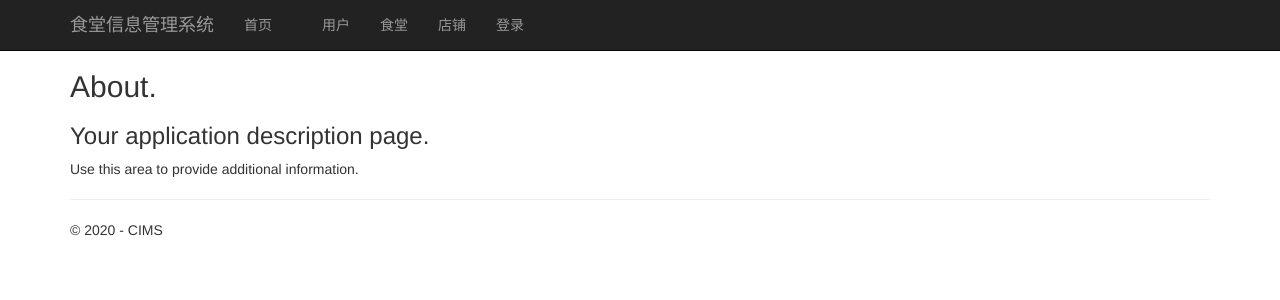
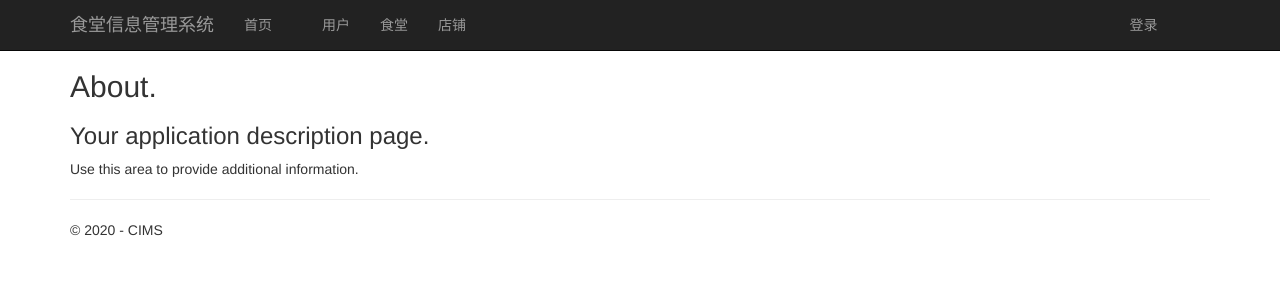
Before and after one commit to CIMS2020/CIMS, a Flask app: page /about in a window 1280 px wide. Shown: the top 300 px of the page. Run offline with Flask 2, Linux system fonts and the light colour scheme; some libraries are stand-ins or nearby versions.

Commit message:
add requirement.text

```diff
--- a/flask-cims/templates/layout.html
+++ b/flask-cims/templates/layout.html
@@ -20,8 +20,8 @@
                 </button>
                 <a href="/" class="navbar-brand">食堂信息管理系统</a>
             </div>
-            <div class="navbar-collapse collapse">
-                <ul class="nav navbar-nav">
+            <div class="navbar-collapse collapse" >
+                <ul class="nav navbar-nav" style="width: 85%">
                     <li style=" margin:0 20px 0 0px;"><a href="{{ url_for('home') }}">首页</a></li>
                      <li><a href="{{ url_for('comsumers') }}">用户</a></li>
                      <li><a href="{{ url_for('canteen') }}">食堂</a></li>
```
Also changed, not shown: flask-cims/requirements.txt (added, +26 -0 lines).
